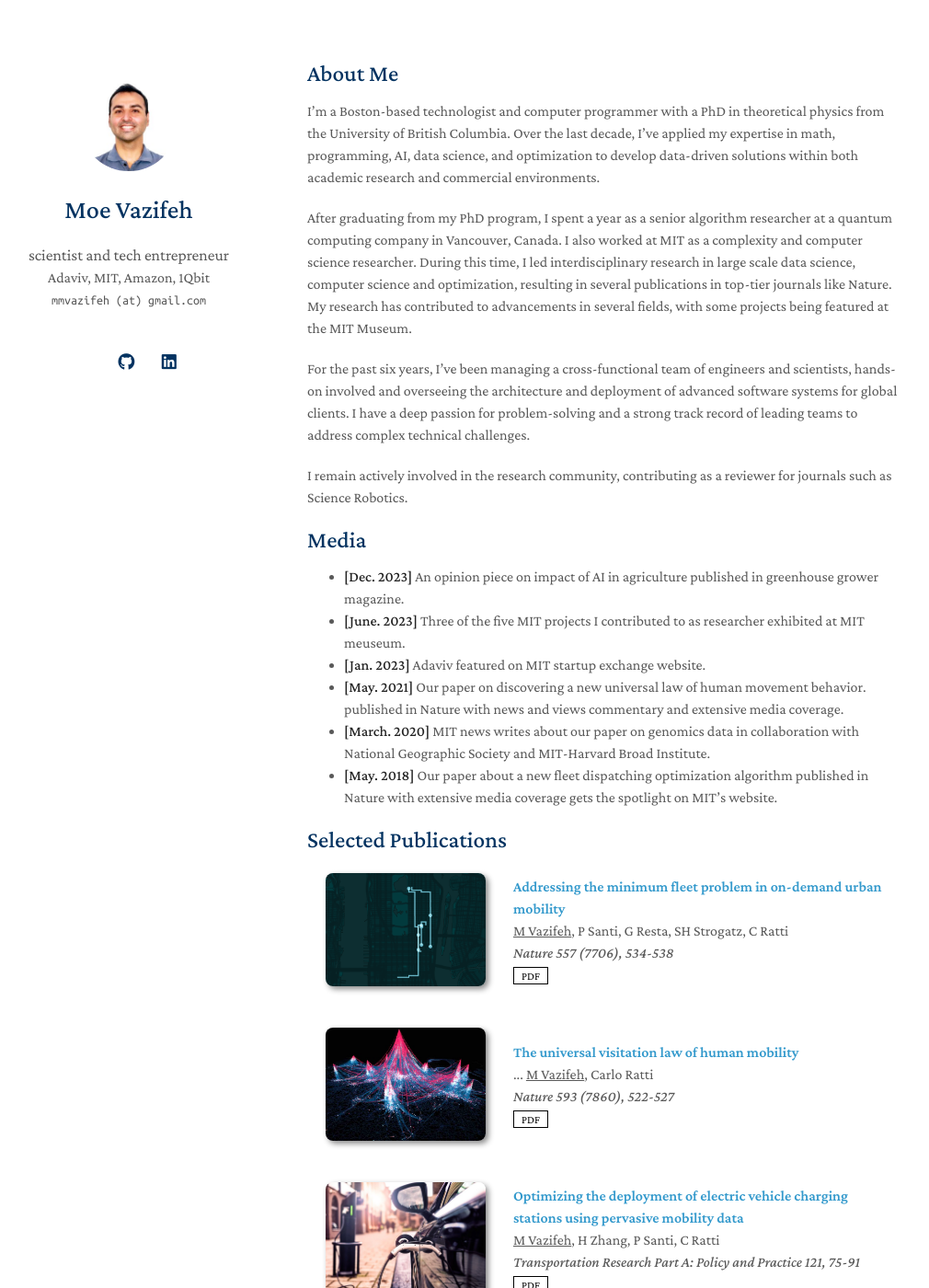
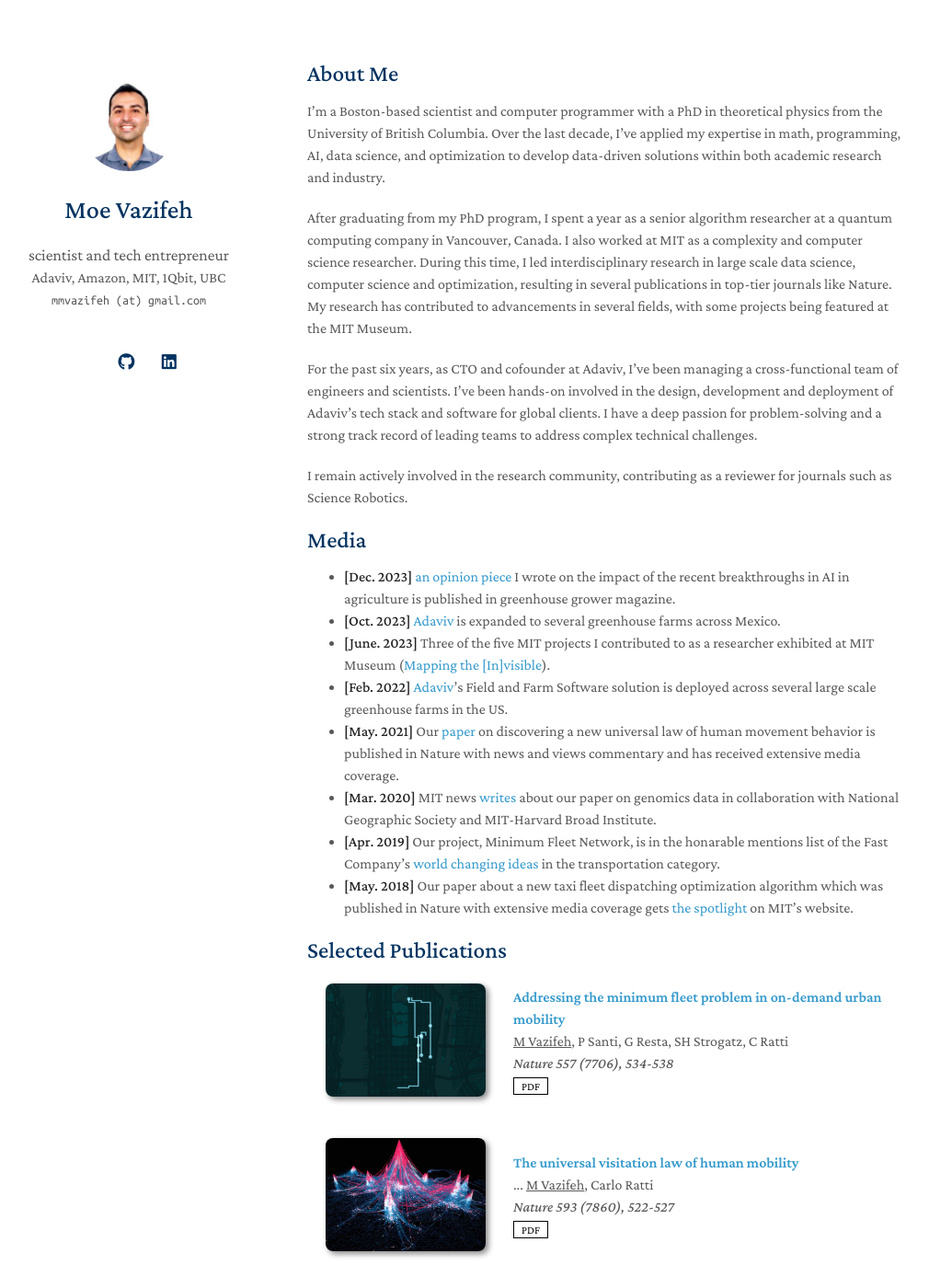
Before and after one commit to mvazifeh/mvazifeh.github.io, a Jekyll site: the page built from index.md, in a window 1280 px wide and 1400 px high. Shown: the whole window at 92% size, without its empty margins (136-1146 px from the left). Built offline with Jekyll 4.4.1, drawn with Linux system fonts in a browser that asks for light colours; a style sheet for code colours, icons or effects is not loaded; our own code applies the rules of GitHub Pages for plain Markdown files.

Commit message:
updating website

```diff
--- a/_config.yml
+++ b/_config.yml
@@ -1,7 +1,7 @@
 # Basic Information
 title: Moe Vazifeh
 position: "scientist and tech entrepreneur"
-affiliation: "Adaviv, MIT, Amazon, 1Qbit"
+affiliation: "Adaviv, Amazon, MIT, 1Qbit, UBC"
 email: mmvazifeh (at) gmail.com
 
 # Search Engine Optimization (SEO)
--- a/index.md
+++ b/index.md
@@ -4,23 +4,24 @@ layout: homepage
 
 ## About Me
 
-I’m a Boston-based technologist and computer programmer with a PhD in theoretical physics from the University of British Columbia. Over the last decade, I’ve applied my expertise in math, programming, AI, data science, and optimization to develop data-driven solutions within both academic research and commercial environments.
+I’m a Boston-based scientist and computer programmer with a PhD in theoretical physics from the University of British Columbia. Over the last decade, I’ve applied my expertise in math, programming, AI, data science, and optimization to develop data-driven solutions within both academic research and industry.
 
 After graduating from my PhD program, I spent a year as a senior algorithm researcher at a quantum computing company in Vancouver, Canada. I also worked at MIT as a complexity and computer science researcher. During this time, I led interdisciplinary research in large scale data science, computer science and optimization, resulting in several publications in top-tier journals like Nature. My research has contributed to advancements in several fields, with some projects being featured at the MIT Museum.
 
-For the past six years, I’ve been managing a cross-functional team of engineers and scientists, hands-on involved and overseeing the architecture and deployment of advanced software systems for global clients. I have a deep passion for problem-solving and a strong track record of leading teams to address complex technical challenges.
+For the past six years, as CTO and cofounder at Adaviv, I’ve been managing a cross-functional team of engineers and scientists. I've been hands-on involved in the design, development and deployment of Adaviv's tech stack and software for global clients. I have a deep passion for problem-solving and a strong track record of leading teams to address complex technical challenges.
 
 I remain actively involved in the research community, contributing as a reviewer for journals such as Science Robotics.
 
 
-
 ## Media
-- **[Dec. 2023]** An opinion piece on impact of AI in agriculture published in greenhouse grower magazine.
-- **[June. 2023]** Three of the five MIT projects I contributed to as researcher exhibited at MIT meuseum.
-- **[Jan. 2023]** Adaviv featured on MIT startup exchange website.
-- **[May. 2021]** Our paper on discovering a new universal law of human movement behavior. published in Nature with news and views commentary and extensive media coverage.
-- **[March. 2020]** MIT news writes about our paper on genomics data in collaboration with National Geographic Society and MIT-Harvard Broad Institute.
-- **[May. 2018]** Our paper about a new fleet dispatching optimization algorithm published in Nature with extensive media coverage gets the spotlight on MIT's website.
+- **[Dec. 2023]** <a href="https://www.greenhousegrower.com/technology/how-the-new-ai-is-poised-to-revolutionize-agriculture/">an opinion piece</a> I wrote on the impact of the recent breakthroughs in AI in agriculture is published in greenhouse grower magazine.
+- **[Oct. 2023]** <a href="https://www.adaviv.com">Adaviv</a> is expanded to several greenhouse farms across Mexico.
+- **[June. 2023]** Three of the five MIT projects I contributed to as a researcher exhibited at MIT Museum (<a href="https://dusp.mit.edu/news/20-years-mapping-invisible">Mapping the [In]visible</a>).
+- **[Feb. 2022]** <a href="https://www.adaviv.com">Adaviv</a>'s Field and Farm Software solution is deployed across several large scale greenhouse farms in the US.
+- **[May. 2021]** Our <a href="https://www.nature.com/articles/d41586-021-01355-7">paper</a> on discovering a new universal law of human movement behavior  is published in Nature with news and views commentary and has received extensive media coverage.
+- **[Mar. 2020]** MIT news <a href="https://news.mit.edu/2020/historic-migration-patterns-americans-dna-0305">writes</a> about our paper on genomics data in collaboration with National Geographic Society and MIT-Harvard Broad Institute.
+- **[Apr. 2019]** Our project, Minimum Fleet Network, is in the honarable mentions list of the Fast Company's <a href="https://www.fastcompany.com/90329244/world-changing-ideas-2019-all-the-winners-finalists-and-honorable-mentions">world changing ideas</a> in the transportation category.
+- **[May. 2018]** Our paper about a new taxi fleet dispatching optimization algorithm which was published in Nature with extensive media coverage gets <a href="https://spotlight.mit.edu/sites/default/files/spotlight/2018/152713470177955833.jpg">the spotlight</a> on MIT's website.
 
 
 {% include_relative _includes/publications.md %}
```
Also changed, not shown: 1 other file.
